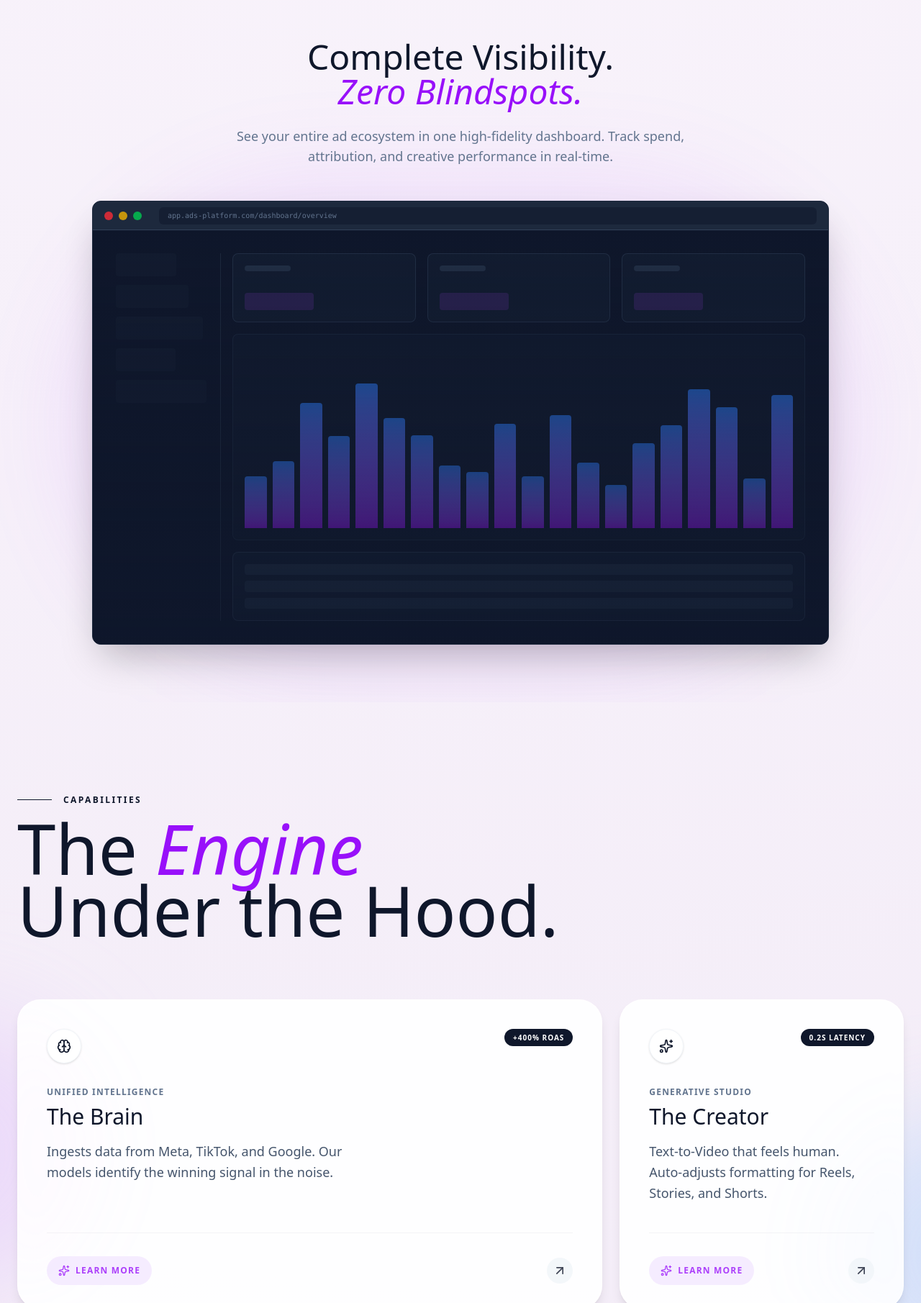
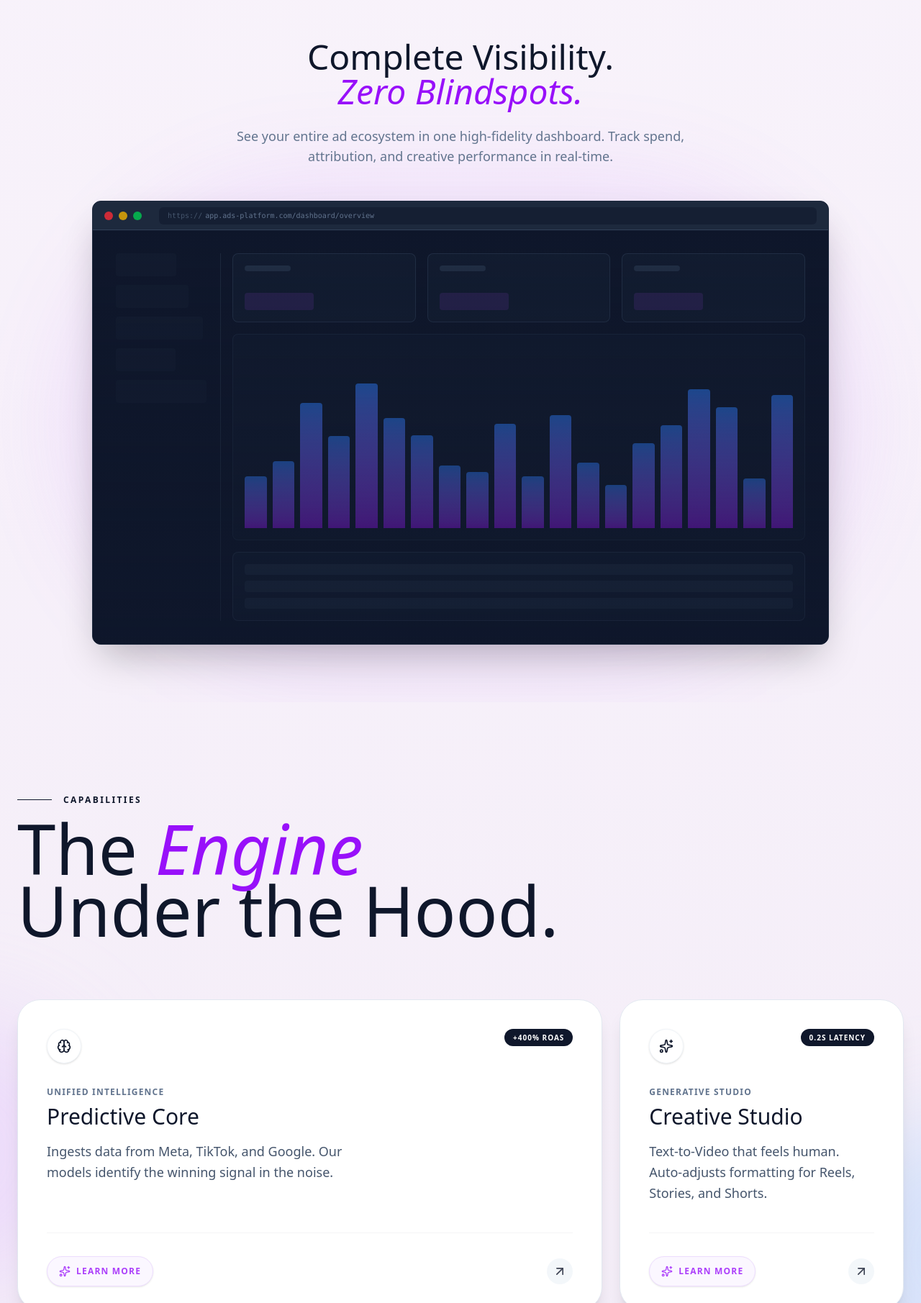
Before and after one commit to SathwikCreates/ads, a Next.js app: page / in a window 1280 px wide. Shown: the part 989-2800 px from the top of the page at 72% size. Built offline with nearby package versions, Linux system fonts and the light colour scheme; a web font is replaced by a local one.

Commit message:
fix: Address Round 2 Audit (Nav, Layout, Visuals, Logos)

```diff
--- a/src/app/layout.tsx
+++ b/src/app/layout.tsx
@@ -48,6 +48,7 @@ export default function RootLayout({
         <div className="relative z-10">
           {children}
         </div>
+        <Footer />
         <CookieBanner />
       </body>
     </html>
--- a/src/components/blocks/logos3.tsx
+++ b/src/components/blocks/logos3.tsx
@@ -21,37 +21,37 @@ const Logos3 = ({
         {
             id: "meta",
             description: "Meta",
-            image: "https://upload.wikimedia.org/wikipedia/commons/7/7b/Meta_Platforms_Inc._logo.svg",
+            image: "https://logo.clearbit.com/meta.com",
             className: "h-6 md:h-8 w-auto opacity-70 hover:opacity-100 transition-opacity grayscale hover:grayscale-0",
         },
         {
             id: "tiktok",
             description: "TikTok",
-            image: "https://upload.wikimedia.org/wikipedia/en/a/a9/TikTok_logo.svg",
+            image: "https://logo.clearbit.com/tiktok.com",
             className: "h-7 md:h-9 w-auto opacity-70 hover:opacity-100 transition-opacity grayscale hover:grayscale-0",
         },
         {
             id: "google",
             description: "Google Ads",
-            image: "https://upload.wikimedia.org/wikipedia/commons/2/2f/Google_2015_logo.svg",
+            image: "https://logo.clearbit.com/ads.google.com",
             className: "h-6 md:h-8 w-auto opacity-70 hover:opacity-100 transition-opacity grayscale hover:grayscale-0",
         },
         {
             id: "stripe",
             description: "Stripe",
-            image: "https://upload.wikimedia.org/wikipedia/commons/b/ba/Stripe_Logo%2C_revised_2016.svg",
+            image: "https://logo.clearbit.com/stripe.com",
             className: "h-7 md:h-9 w-auto opacity-70 hover:opacity-100 transition-opacity grayscale hover:grayscale-0",
         },
         {
             id: "shopify",
             description: "Shopify",
-            image: "https://upload.wikimedia.org/wikipedia/commons/0/0e/Shopify_logo_2018.svg",
+            image: "https://logo.clearbit.com/shopify.com",
             className: "h-7 md:h-9 w-auto opacity-70 hover:opacity-100 transition-opacity grayscale hover:grayscale-0",
         },
         {
             id: "hubspot",
             description: "HubSpot",
-            image: "https://cdn.worldvectorlogo.com/logos/hubspot.svg",
+            image: "https://logo.clearbit.com/hubspot.com",
             className: "h-6 md:h-8 w-auto opacity-70 hover:opacity-100 transition-opacity grayscale hover:grayscale-0",
         }
     ],
--- a/src/components/hero.tsx
+++ b/src/components/hero.tsx
@@ -79,6 +79,13 @@ export function Hero() {
                             </span>
                         </Link>
 
+                        <Link
+                            href="/platform"
+                            className="w-full sm:w-auto px-8 py-4 bg-white text-purple-600 border border-purple-100 rounded-full text-lg font-medium hover:bg-purple-50 hover:border-purple-200 transition-all shadow-sm flex items-center justify-center gap-2"
+                        >
+                            View Live Demo
+                        </Link>
+
 
                     </motion.div>
                 </div>
--- a/src/components/product-demo.tsx
+++ b/src/components/product-demo.tsx
@@ -30,9 +30,9 @@ export function ProductDemo() {
                             <div className="w-3 h-3 rounded-full bg-red-500/80" />
                             <div className="w-3 h-3 rounded-full bg-yellow-500/80" />
                             <div className="w-3 h-3 rounded-full bg-green-500/80" />
-                            <div className="ml-4 flex-1 h-6 bg-slate-900/50 rounded-md text-[10px] text-slate-500 flex items-center px-3 font-mono">
-                                app.ads-platform.com/dashboard/overview
-                            </div>
+                            <a href="/platform" className="ml-4 flex-1 h-6 bg-slate-900/50 rounded-md text-[10px] text-slate-500 flex items-center px-3 font-mono hover:text-purple-400 hover:bg-slate-900 transition-colors cursor-pointer group">
+                                <span className="text-slate-600 group-hover:text-purple-500 mr-1">https://</span>app.ads-platform.com/dashboard/overview
+                            </a>
                         </div>
 
                         {/* Dashboard Mock Content */}
--- a/src/components/ui/testimonials.tsx
+++ b/src/components/ui/testimonials.tsx
@@ -1,7 +1,7 @@
 "use client";
 
 import { motion } from "framer-motion";
-import { Star } from "lucide-react";
+import { Star, Quote } from "lucide-react";
 
 const testimonials = [
     {
@@ -41,7 +41,7 @@ export function Testimonials() {
                     <p className="text-slate-500 text-lg">Trusted by over 500+ companies to scale their revenue.</p>
                 </div>
 
-                <div className="grid grid-cols-1 md:grid-cols-3 gap-8">
+                <div className="grid grid-cols-1 sm:grid-cols-2 lg:grid-cols-3 gap-8">
                     {testimonials.map((testimonial, idx) => (
                         <motion.div
                             key={idx}
@@ -49,9 +49,10 @@ export function Testimonials() {
                             whileInView={{ opacity: 1, y: 0 }}
                             viewport={{ once: true }}
                             transition={{ delay: idx * 0.1, duration: 0.5 }}
-                            className="bg-white p-8 rounded-2xl shadow-sm border border-slate-100 hover:shadow-lg hover:border-purple-100 transition-all duration-300"
+                            className="bg-white p-8 rounded-2xl shadow-sm border border-slate-100 hover:shadow-lg hover:border-purple-100 transition-all duration-300 relative group"
                         >
-                            <p className="text-slate-700 leading-relaxed mb-6 italic">"{testimonial.content}"</p>
+                            <Quote className="absolute top-6 right-6 w-8 h-8 text-purple-100 group-hover:text-purple-200 transition-colors" />
+                            <p className="text-slate-700 leading-relaxed mb-6 italic relative z-10">"{testimonial.content}"</p>
                             <div className="flex items-center gap-4">
                                 <div className="w-10 h-10 rounded-full bg-purple-100 text-purple-600 flex items-center justify-center font-bold text-sm">
                                     {testimonial.avatar}
--- a/src/components/value-proposition.tsx
+++ b/src/components/value-proposition.tsx
@@ -10,10 +10,10 @@ const features = [
     {
         id: "brain",
         label: "Unified Intelligence",
-        title: "The Brain",
+        title: "Predictive Core",
         stat: "+400% ROAS",
         desc: "Ingests data from Meta, TikTok, and Google. Our models identify the winning signal in the noise.",
-        detailedDesc: "The Brain serves as the central nervous system of your ad stack. By aggregating cross-channel performance data into a single verified stream, it eliminates attribution conflicts and identifies the true drivers of conversion.",
+        detailedDesc: "The Predictive Core serves as the central nervous system of your ad stack. By aggregating cross-channel performance data into a single verified stream, it eliminates attribution conflicts and identifies the true drivers of conversion.",
         specs: ["Cross-Channel Attribution", "Real-Time Signal Processing", "Competitor Intelligence", "Custom Attribution Models"],
         icon: Brain,
         colSpan: "md:col-span-2",
@@ -23,10 +23,10 @@ const features = [
     {
         id: "creator",
         label: "Generative Studio",
-        title: "The Creator",
+        title: "Creative Studio",
         stat: "0.2s Latency",
         desc: "Text-to-Video that feels human. Auto-adjusts formatting for Reels, Stories, and Shorts.",
-        detailedDesc: "Generative Studio allows you to produce high-fidelity creative assets at scale. From script generation to video rendering, our AI agents handle the heavy lifting, ensuring your brand never experiences ad fatigue.",
+        detailedDesc: "Creative Studio allows you to produce high-fidelity creative assets at scale. From script generation to video rendering, our AI agents handle the heavy lifting, ensuring your brand never experiences ad fatigue.",
         specs: ["Text-to-Video Generation", "Auto-Resizing (9:16, 1:1, 16:9)", "Multilingual Dubbing", "Brand Voice Calibration"],
         icon: Sparkles,
         colSpan: "md:col-span-1",
@@ -36,10 +36,10 @@ const features = [
     {
         id: "oracle",
         label: "Predictive Bidding",
-        title: "The Oracle",
+        title: "Bid Optimizer",
         stat: "98% Accuracy",
         desc: "Knows the clearing price before the auction starts. Never overpay for an impression again.",
-        detailedDesc: "The Oracle predicts auction dynamics milliseconds before you bid. It analyzes historical clearing prices and current market density to ensure you win premium inventory at the lowest possible floor price.",
+        detailedDesc: "The Bid Optimizer predicts auction dynamics milliseconds before you bid. It analyzes historical clearing prices and current market density to ensure you win premium inventory at the lowest possible floor price.",
         specs: ["Bid Shading Algorithms", "Auction Pressure Analysis", "Win-Rate Prediction", "Budget Pacing Control"],
         icon: Zap,
         colSpan: "md:col-span-1",
@@ -49,10 +49,10 @@ const features = [
     {
         id: "identity",
         label: "Identity Resolution",
-        title: "The Key",
+        title: "Identity Graph",
         stat: "1:1 Match",
         desc: "Cookie-less tracking that survives the privacy apocalypse.",
-        detailedDesc: "The Key reconstructs user journeys in a post-cookie world. Using first-party server-side tagging and probabilistic matching, we resolve anonymous traffic into actionable user profiles without violating privacy compliance.",
+        detailedDesc: "The Identity Graph reconstructs user journeys in a post-cookie world. Using first-party server-side tagging and probabilistic matching, we resolve anonymous traffic into actionable user profiles without violating privacy compliance.",
         specs: ["Server-Side Tagging (CAPI)", "Probabilistic Matching", "GDPR/CCPA Compliant", "Device Graph Resolution"],
         icon: Fingerprint,
         colSpan: "md:col-span-2",
@@ -128,7 +128,7 @@ export function ValueProposition() {
                             onClick={() => setSelectedFeature(item)}
                             className={cn(
                                 item.colSpan,
-                                "group relative bg-white/90 backdrop-blur-xl border border-white/60 rounded-[2rem] p-10 overflow-hidden cursor-pointer shadow-lg hover:shadow-2xl hover:shadow-purple-900/10 transition-all duration-500"
+                                "group relative bg-white border border-slate-200 rounded-[2rem] p-10 overflow-hidden cursor-pointer shadow-xl hover:shadow-2xl hover:border-purple-300 transition-all duration-500"
                             )}
                         >
                             {/* Abstract Gradient Hover */}
@@ -153,7 +153,7 @@ export function ValueProposition() {
                                 </div>
 
                                 <div className="mt-8 pt-8 border-t border-slate-900/5 flex items-center justify-between opacity-80 group-hover:opacity-100 transition-all duration-300 transform translate-y-2 group-hover:translate-y-0 text-purple-600">
-                                    <span className="flex items-center gap-2 text-xs font-black uppercase tracking-widest bg-purple-100 px-4 py-3 rounded-full hover:bg-purple-200 transition-colors cursor-pointer">
+                                    <span className="flex items-center gap-2 text-xs font-black uppercase tracking-widest bg-purple-50 border border-purple-200 px-4 py-3 rounded-full hover:bg-purple-100 transition-colors cursor-pointer shadow-sm">
                                         <Sparkles className="w-4 h-4" /> Learn More
                                     </span>
                                     <div className="p-2 rounded-full bg-slate-100 group-hover:bg-purple-100 transition-colors">
```
